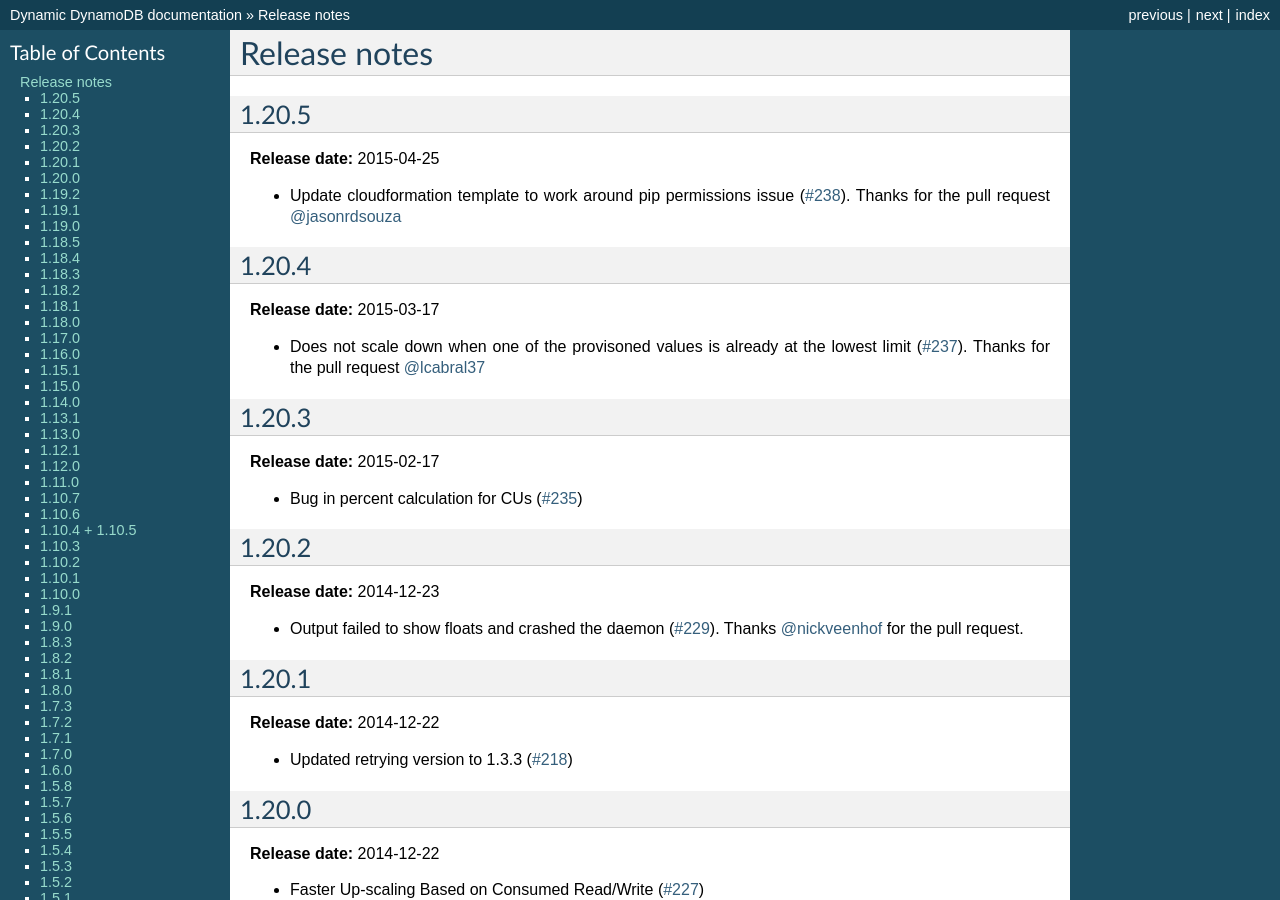
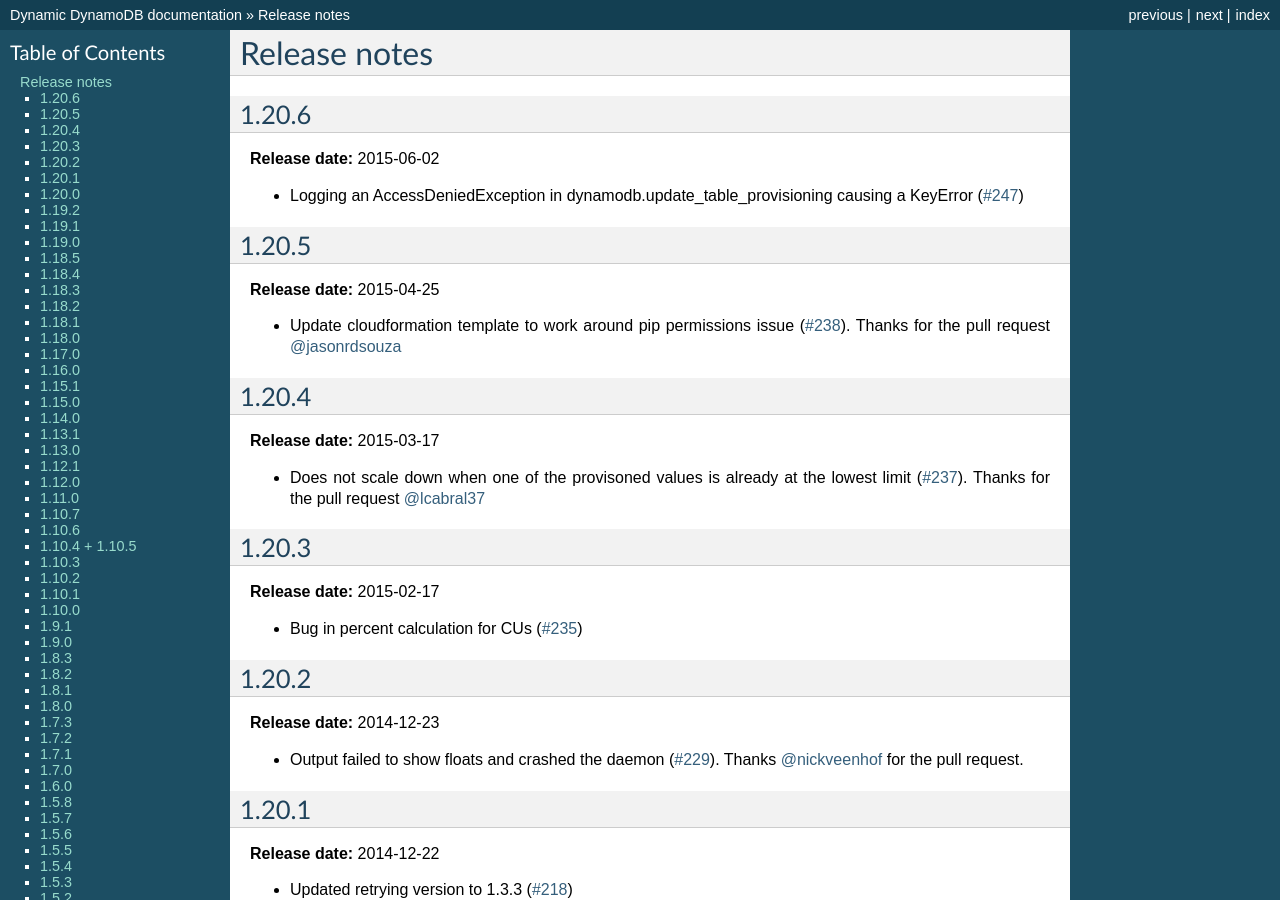
Before and after one commit to sebdah/dynamic-dynamodb, a Sphinx documentation site: the page built from docs/release_notes.rst, in a window 1280 px wide and 900 px high. Built offline with Sphinx 7.4.7, drawn with Linux system fonts in a browser that asks for light colours; the version number could not be read and is left out.

Commit message:
Updated release notes for 1.20.6

```diff
--- a/docs/release_notes.rst
+++ b/docs/release_notes.rst
@@ -1,5 +1,12 @@
 Release notes
 =============
+
+1.20.6
+------
+
+**Release date:** 2015-06-02
+
+- Logging an AccessDeniedException in dynamodb.update_table_provisioning causing a KeyError (`#247 <https://github.com/sebdah/dynamic-dynamodb/issues/247>`__)
 
 1.20.5
 ------
```
